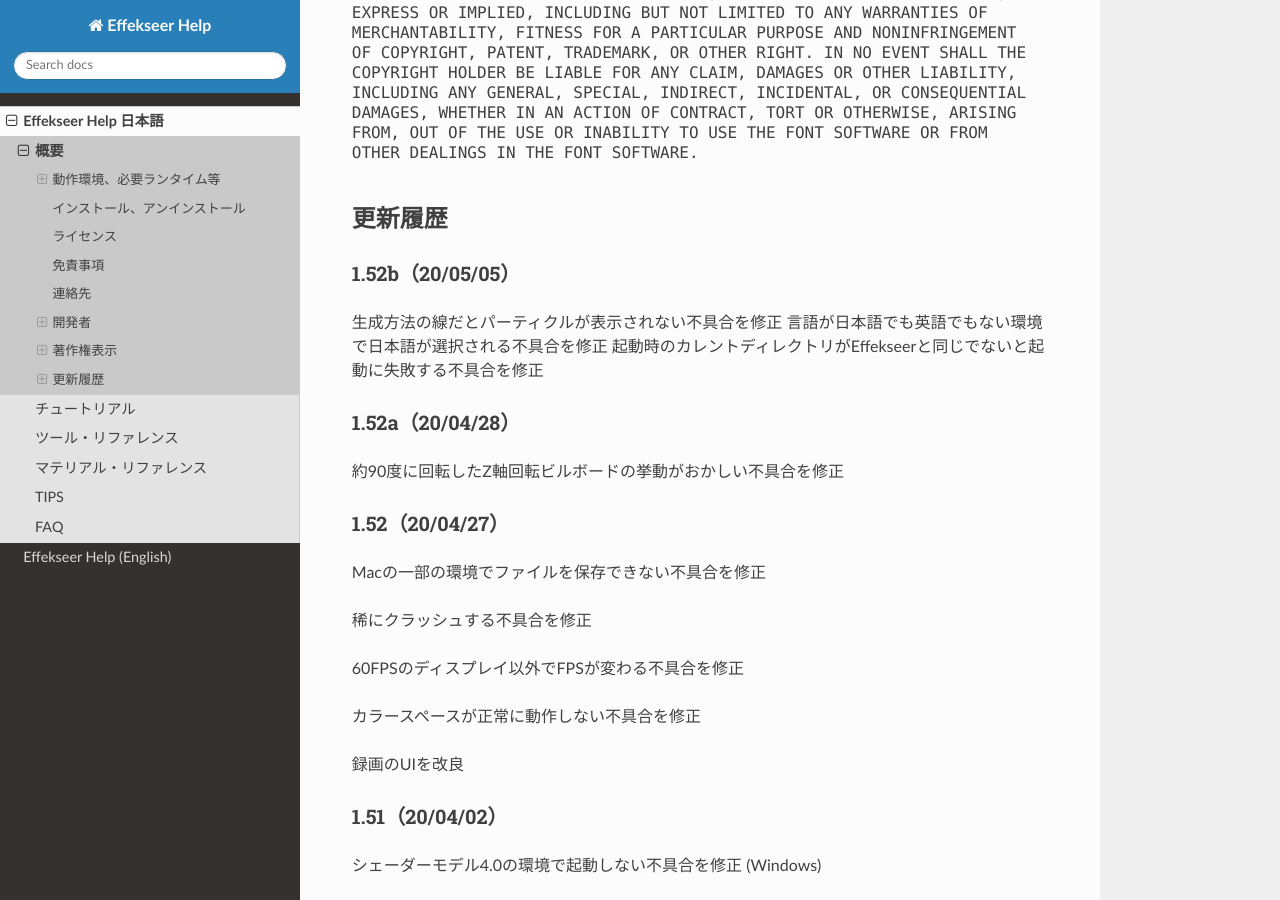
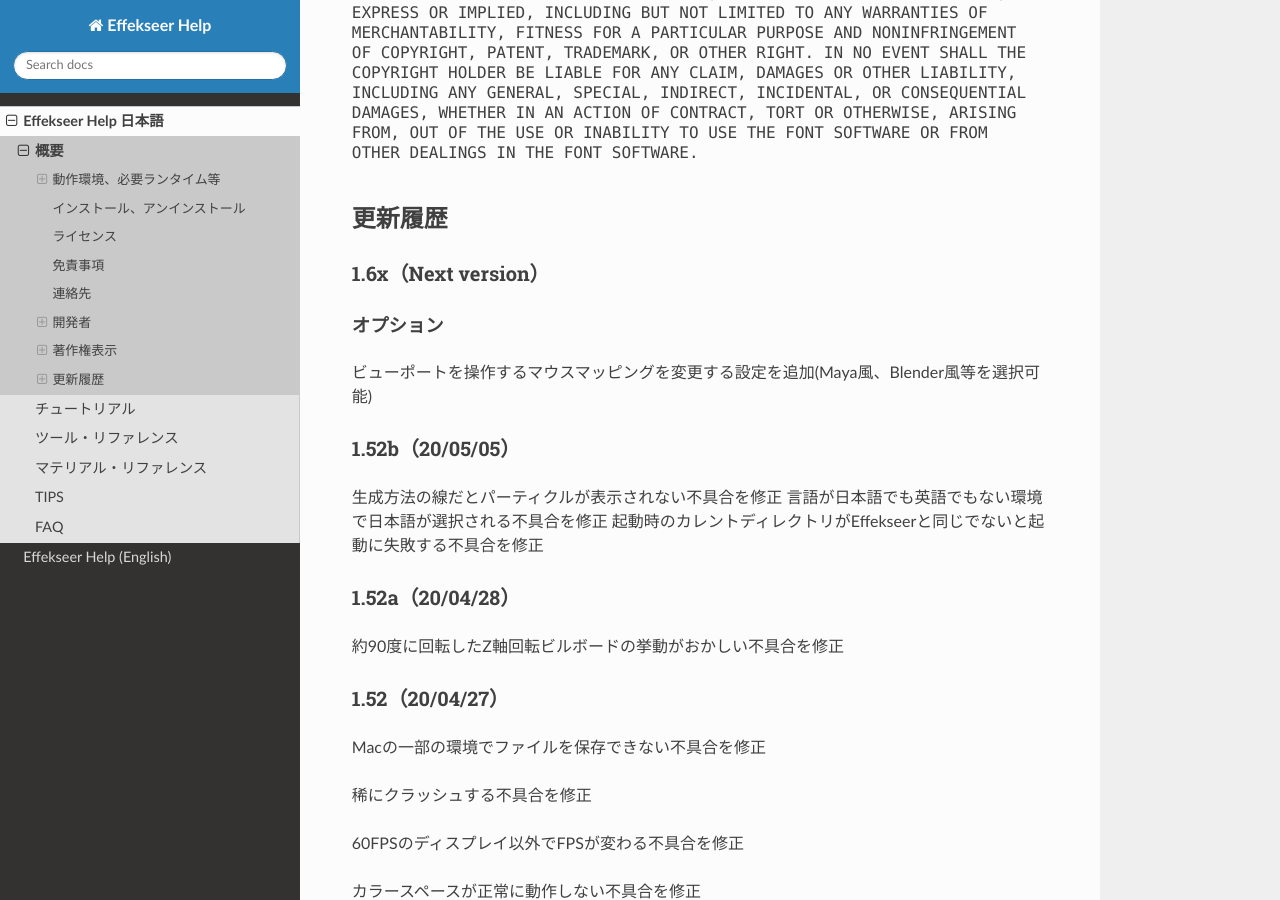
Before and after one commit to effekseer/docs_tool, a Sphinx documentation site: the page built from source/ja/overview.md, in a window 1280 px wide and 900 px high, scrolled down 7274 px. Built offline with Sphinx 7.4.7 and the Read the Docs theme 2.0.0, drawn with Linux system fonts in a browser that asks for light colours; nearby versions of some CDN libraries; library files that are not in the unit come from our copies.

```diff
--- a/source/ja/overview.md
+++ b/source/ja/overview.md
@@ -343,6 +343,12 @@ OTHER DEALINGS IN THE FONT SOFTWARE.
 </pre>
 
 ## 更新履歴
+
+### 1.6x（Next version）
+
+#### オプション
+
+ビューポートを操作するマウスマッピングを変更する設定を追加(Maya風、Blender風等を選択可能)
 
 ### 1.52b（20/05/05）
 
```
Also changed, not shown: source/en/overview.md (+7 -0 lines).
